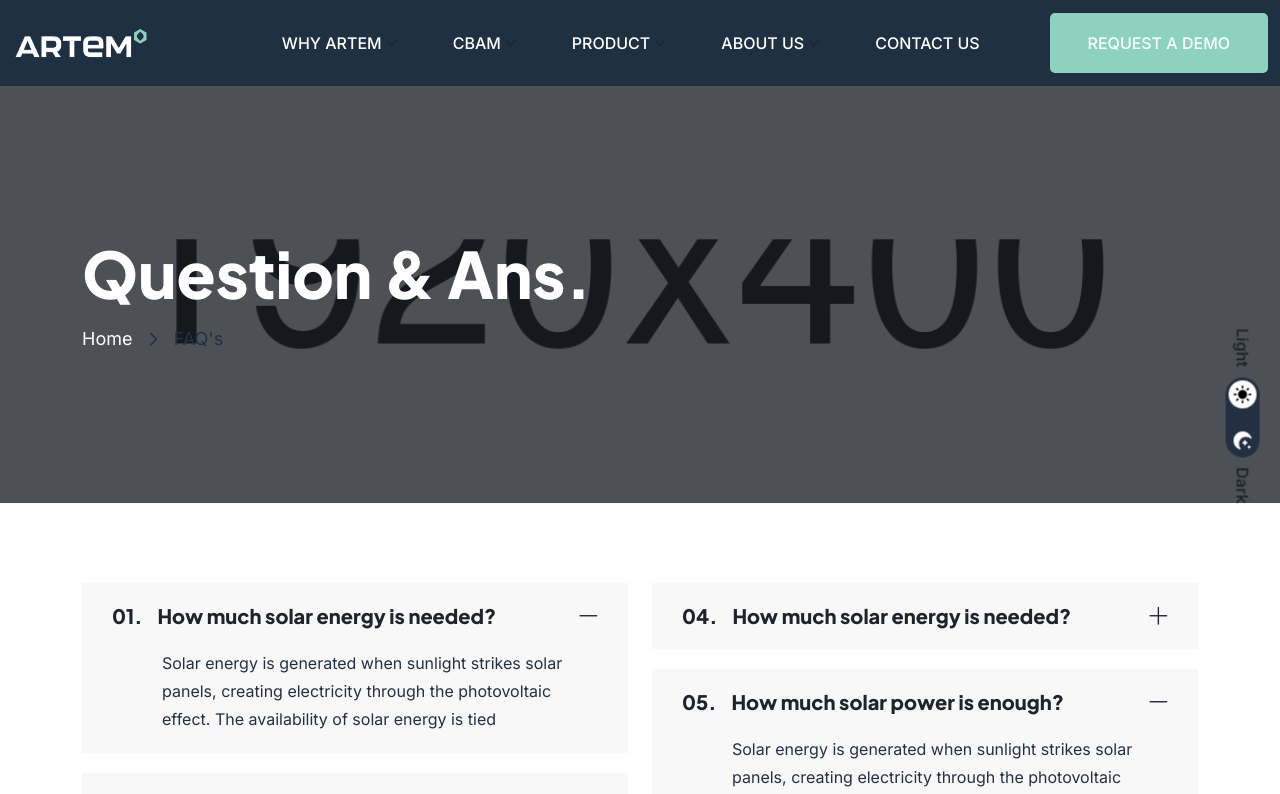
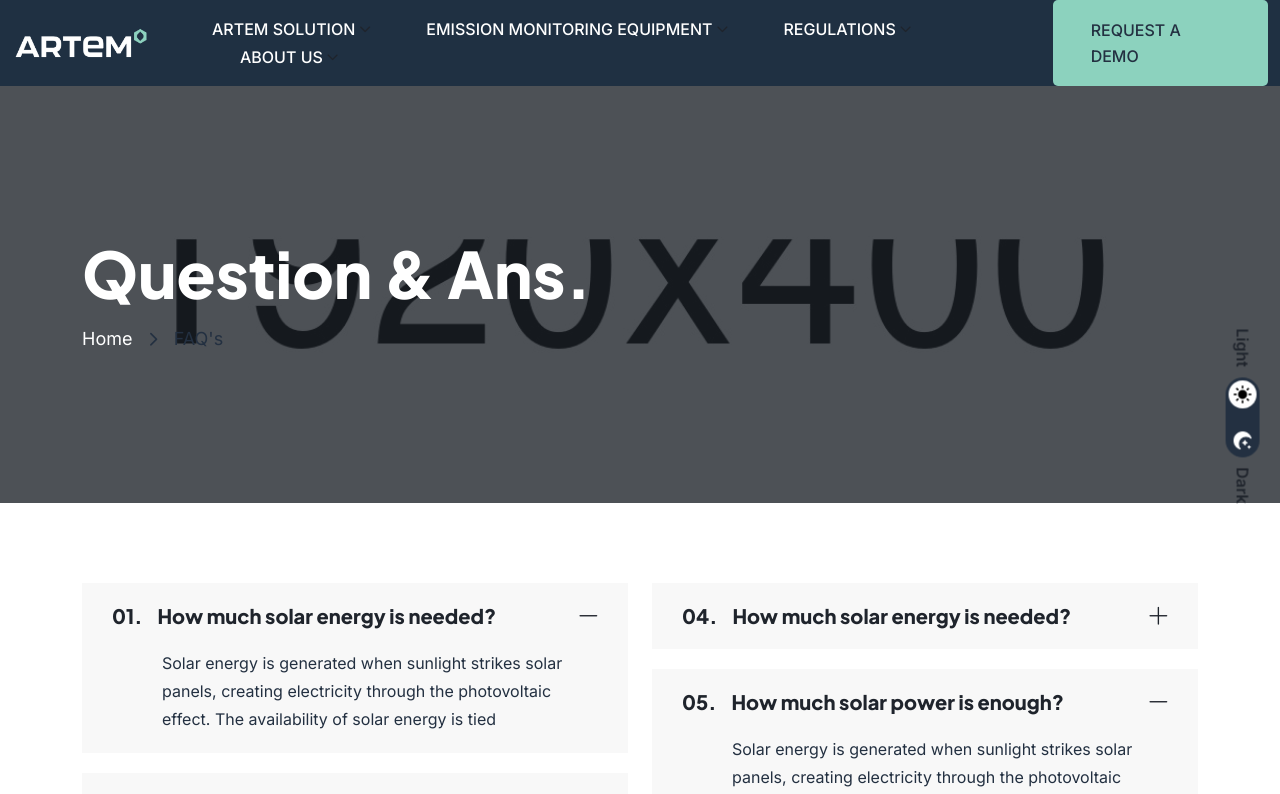
Before and after one commit to ArtemWebsite/final, a Next.js app: page /faq in a window 1280 px wide. Shown: the top 794 px of the page. Built offline with nearby package versions, Linux system fonts and the light colour scheme.

Commit message:
Complete Changes Commit of The Favi Tab

```diff
--- a/components/layout/headers/header-menu.jsx
+++ b/components/layout/headers/header-menu.jsx
@@ -6,11 +6,12 @@ const MainMenu = () => {
     <>
       <ul>
         <li className="menu-item-has-children">
-          <Link className="text-white" href="#">WHY ARTEM</Link>
+          <Link className="text-white" href="#">
+            ARTEM Solution
+          </Link>
           <ul className="sub-menu">
             <li>
               <Link href="/cbam-declarants">CBAM Declarants </Link>
-
             </li>
             <li>
               <Link href="/cbam-importer">CBAM Importer</Link>
@@ -27,16 +28,19 @@ const MainMenu = () => {
         </li>
 
         <li className="menu-item-has-children">
-          <Link className="text-white" href="/">CBAM</Link>
+          <Link className="text-white" href="/">
+            Emission Monitoring Equipment
+          </Link>
           <ul className="sub-menu">
             <li>
               <Link href="/cbam">What is CBAM</Link>
             </li>
-
           </ul>
         </li>
         <li className="menu-item-has-children">
-          <Link className="text-white" href="#">PRODUCT</Link>
+          <Link className="text-white" href="#">
+            Regulations
+          </Link>
           <ul className="sub-menu">
             <li>
               <Link href="/contact">ARTEM Reporting Tool</Link>
@@ -53,7 +57,9 @@ const MainMenu = () => {
           </ul>
         </li>
         <li className="menu-item-has-children">
-          <Link className="text-white" href="/">ABOUT US</Link>
+          <Link className="text-white" href="/">
+            About Us
+          </Link>
           <ul className="sub-menu">
             {/* <li>
               <Link href="#">Company</Link>
@@ -61,12 +67,7 @@ const MainMenu = () => {
             <li>
               <Link href="/team">Team</Link>
             </li>
-
           </ul>
-        </li>
-
-        <li className="menu-item">
-          <Link className="text-white" href="/contact">CONTACT US</Link>
         </li>
       </ul>
     </>
```
Also changed, not shown: components/pages/homes/home/banner.jsx (+9 -7 lines), public/assets/img/home/port1.png (added), public/assets/sass/style.css, 1 other file (tests, documents, lock files or other folders).
